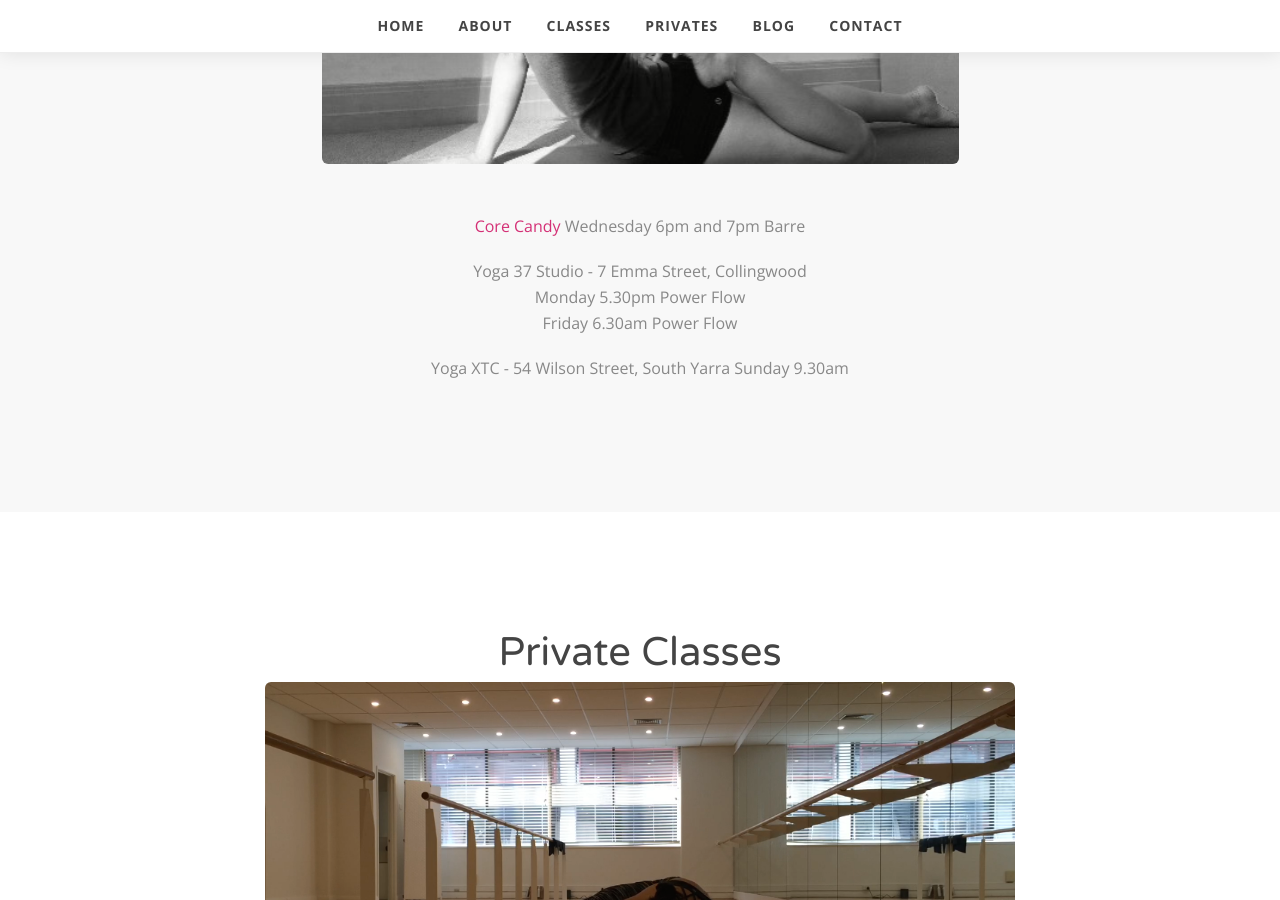
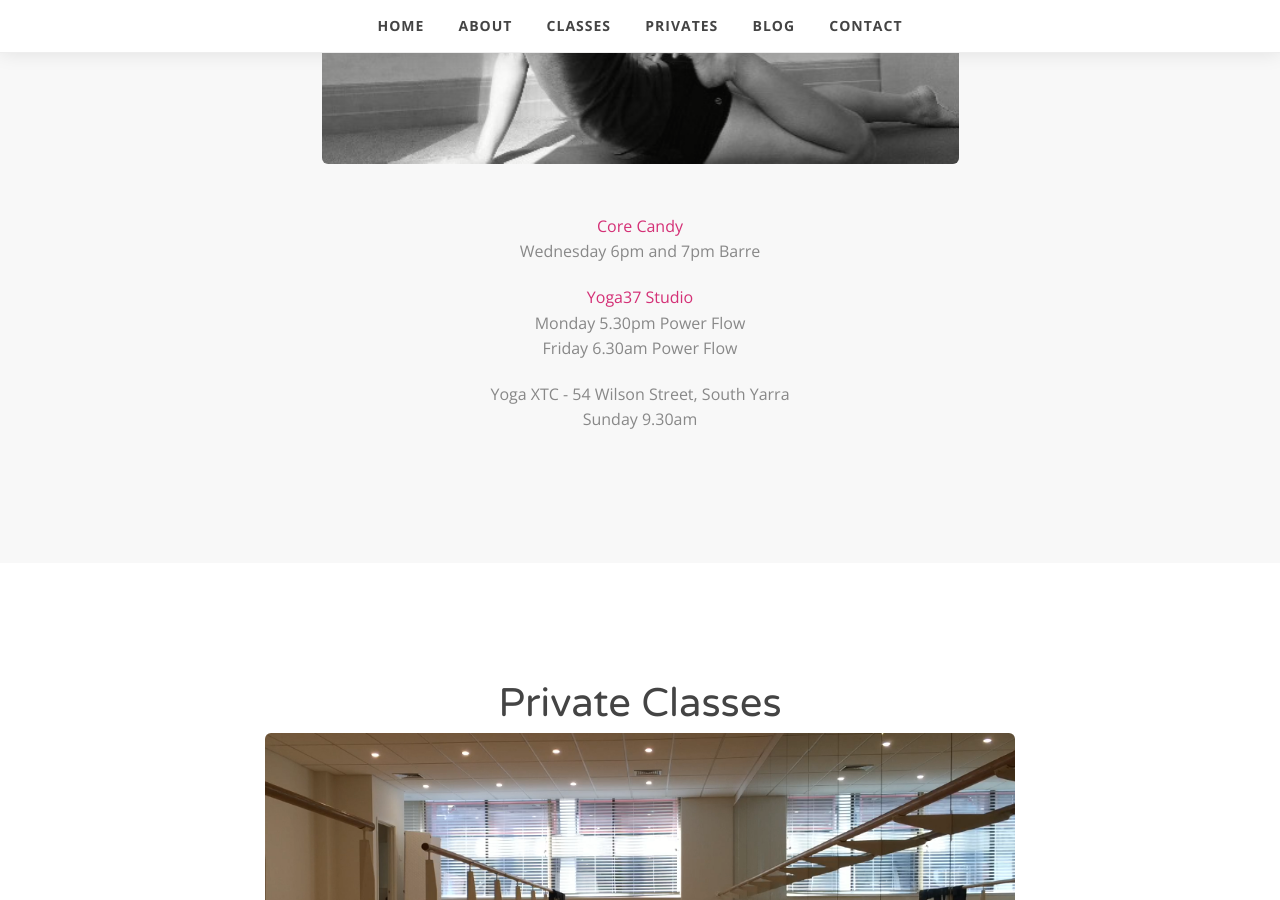
Before and after one commit to karmenlim/karmenlim.github.io, a Jekyll site: the page built from index.html, in a window 1280 px wide and 900 px high, scrolled down 1868 px. Built offline with Jekyll 4.4.1, drawn with Linux system fonts in a browser that asks for light colours.

Commit message:
Update default.html

```diff
--- a/_layouts/default.html
+++ b/_layouts/default.html
@@ -143,16 +143,16 @@
       <div class="row">
         <div class="col-md-12">
           <p>
-           <a href="http://www.corecandy.com.au">Core Candy</a>
+           <a href="http://www.corecandy.com.au">Core Candy</a> <br/>
            Wednesday 6pm and 7pm Barre
           </p>
           <p>
-            Yoga 37 Studio - 7 Emma Street, Collingwood </br>
+            <a href="http://www.yoga37.com.au">Yoga37 Studio</a> </br>
             Monday 5.30pm Power Flow </br>
             Friday 6.30am Power Flow
           </p>
           <p>
-            Yoga XTC - 54 Wilson Street, South Yarra
+            Yoga XTC - 54 Wilson Street, South Yarra </br>
             Sunday 9.30am </br>
           </p>
         </div>
```
